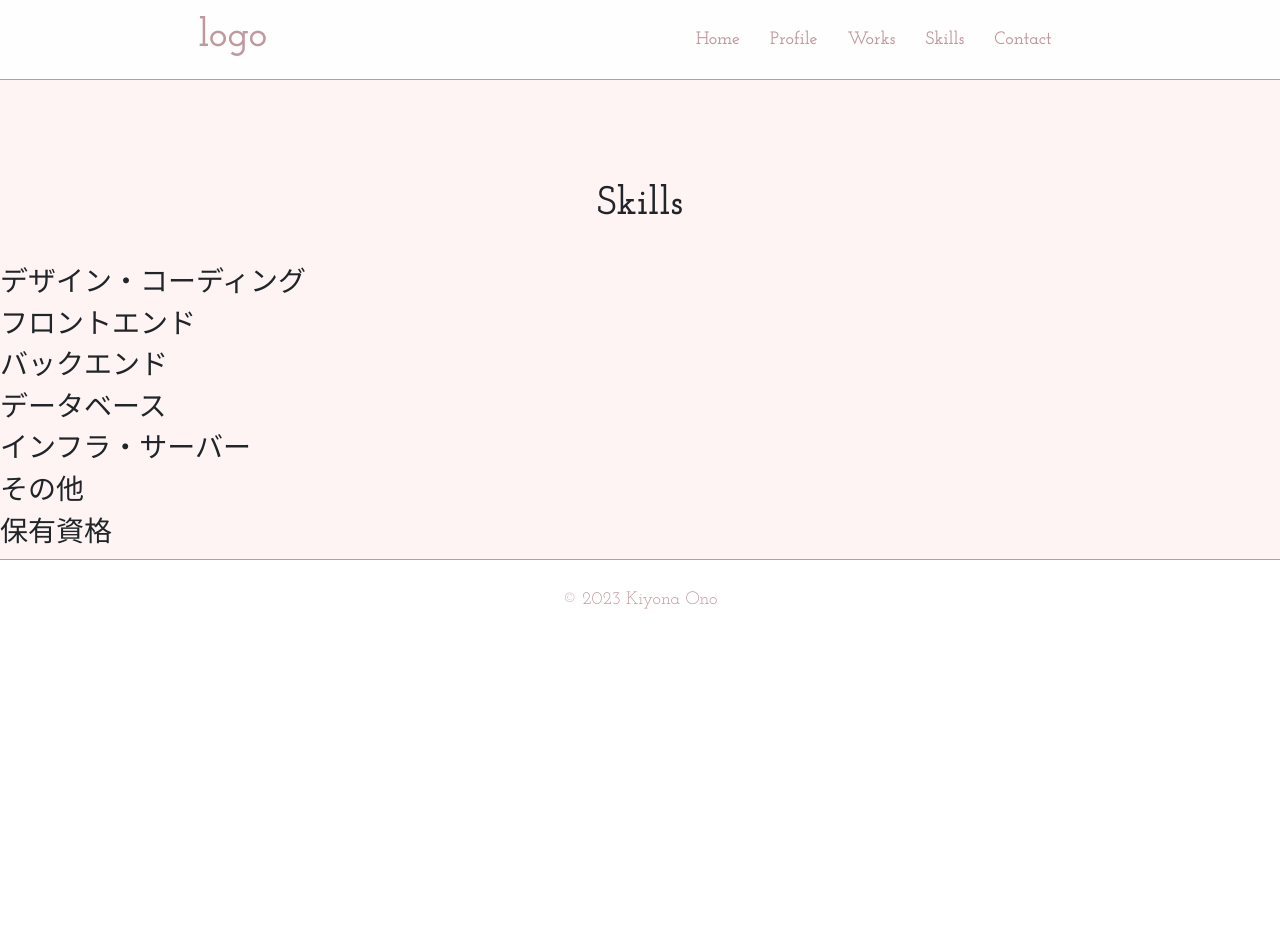
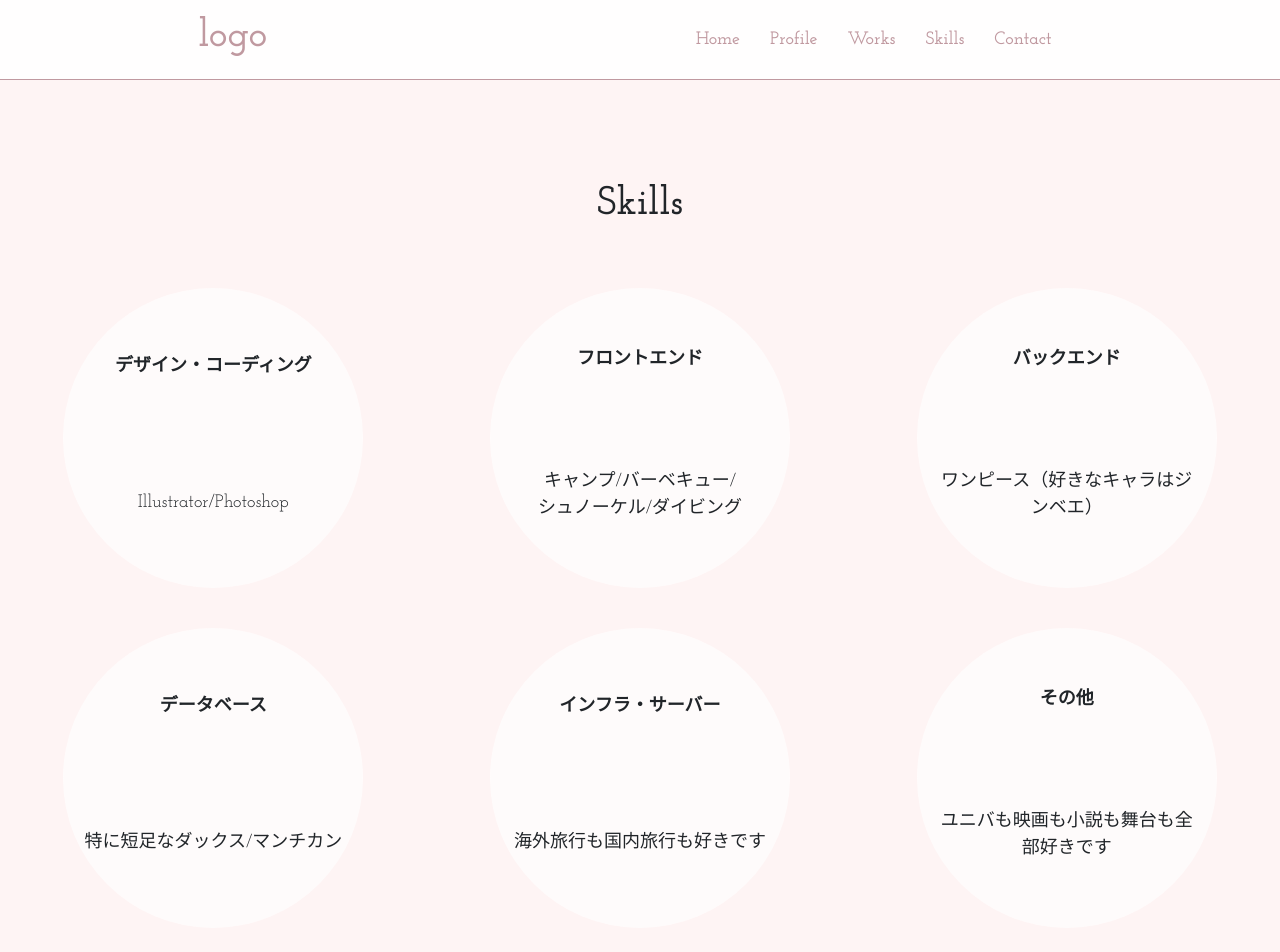
Before and after one commit to kiyomaron/portfolio, a React (Create React App) app: page /skills in a window 1280 px wide. Shown: the top 952 px of the page. Before the commit the page ends 800 px from the top, so only its background shows below. Built offline with nearby package versions, Linux system fonts and the light colour scheme.

Commit message:
Add contents into skills page

```diff
--- /dev/null
+++ b/src/components/SkillsPage.css
@@ -0,0 +1,28 @@
+.skills {
+    display: flex;
+    justify-content: space-around;
+    flex-wrap: wrap;
+    align-items: center;
+    text-align: center;
+}
+.skill {
+    width: 300px;
+    height: 300px;
+    background-color: rgba(255,255,255,0.7);
+    border-radius: 50%;
+    padding: 20px;
+    margin: 20px;
+    display: flex;
+    flex-wrap: wrap;
+    justify-content: center;
+    align-items: center;
+    box-sizing: border-box;
+}
+.skill dt {
+    margin-bottom: 20px;
+    width: 100%;
+}
+
+.skill dd {
+    display: block;
+}
--- a/src/components/SkillsPage.jsx
+++ b/src/components/SkillsPage.jsx
@@ -1,19 +1,60 @@
 import React from 'react';
+import "./SkillsPage.css";
 
 const SkillsPage = () => {
   return (
-    <section className='pt-100'>
-        <div>
-            <h2 className='text-center section-title'>Skills</h2>
-            <h3>デザイン・コーディング</h3>
-            <h3>フロントエンド</h3>
-            <h3>バックエンド</h3>
-            <h3>データベース</h3>
-            <h3>インフラ・サーバー</h3>
-            <h3>その他</h3>
-            <h3>保有資格</h3>
-        </div>
-    </section>
+    <>
+      <section className='pt-100 pb-100'>
+        <h2 className='text-center section-title'>Skills</h2>
+        <dl className='skills'>
+          <div className='skill'>
+              <dt>デザイン・コーディング</dt>
+              <dd>Illustrator/Photoshop</dd>
+          </div>
+
+          <div className='skill'>
+              <dt>フロントエンド</dt>
+              <dd>キャンプ/バーベキュー/<br></br>シュノーケル/ダイビング</dd>
+          </div>
+
+          <div className='skill'>
+              <dt>バックエンド</dt>
+              <dd>ワンピース（好きなキャラはジンベエ）</dd>
+          </div>
+
+          <div className='skill'>
+              <dt>データベース</dt>
+              <dd>特に短足なダックス/マンチカン</dd>
+          </div>
+
+          <div className='skill'>
+              <dt>インフラ・サーバー</dt>
+              <dd>海外旅行も国内旅行も好きです</dd>
+          </div>
+
+          <div className='skill'>
+              <dt>その他</dt>
+              <dd>ユニバも映画も小説も舞台も全部好きです</dd>
+          </div>
+        </dl>
+      </section>
+
+      <section className='pb-100'>
+        <h2 className='text-center section-title'>Certifications</h2>
+        <dl className='skills'>
+          <div className='skill'>
+              <dt>2018年6月</dt>
+              <dd>TOEIC 850点</dd>
+          </div>
+
+          <div className='skill'>
+              <dt>2019年6月</dt>
+              <dd>基本情報技術者合格</dd>
+          </div>
+        </dl>
+      </section>
+    </>
+
 
   );
 };
```
